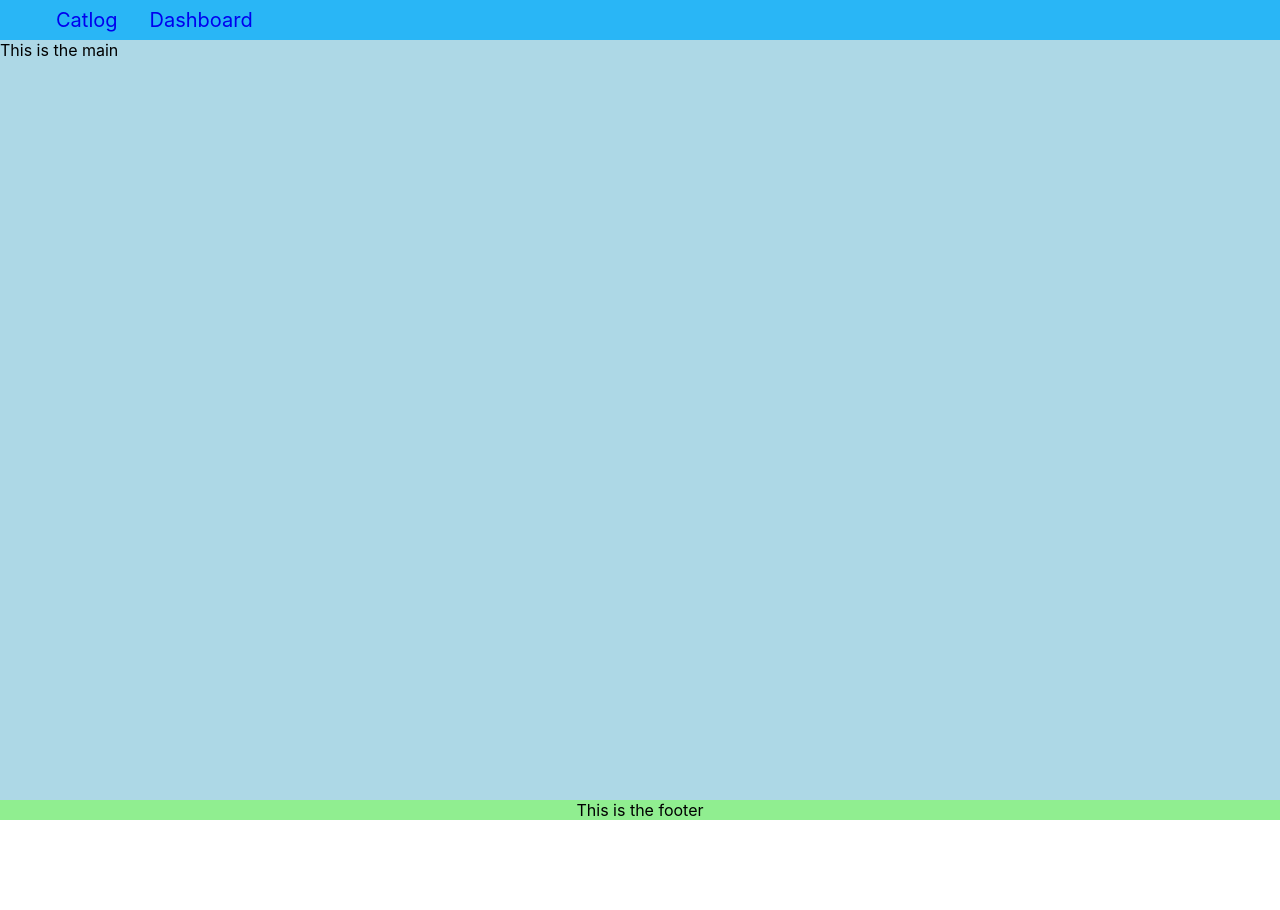
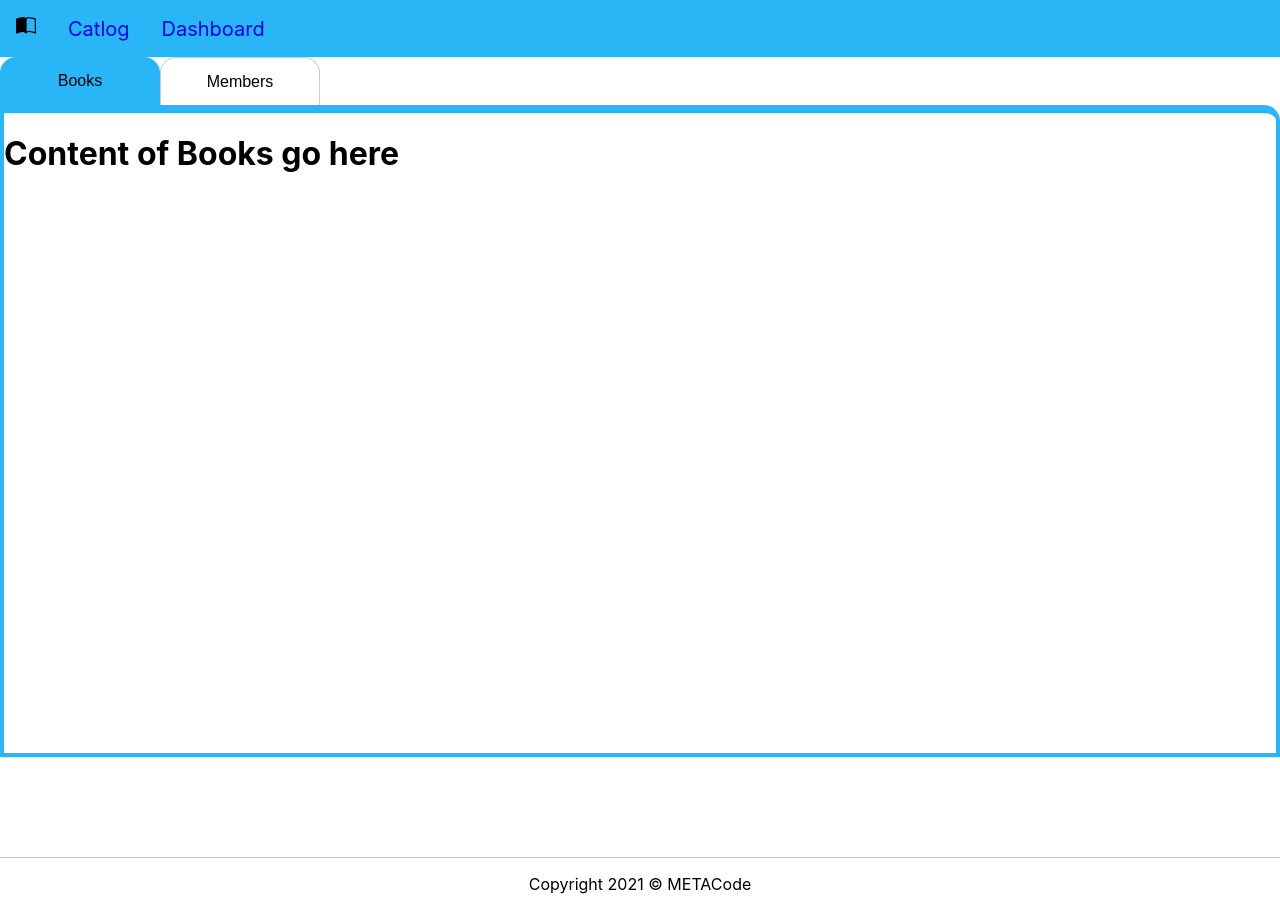
Before and after one commit to lahirusandaruwan7/LMS-Project-practice, a React (Create React App) app: page / in a window 1280 px wide. Before the commit the page ends 820 px from the top, so only its background shows below. Built offline with nearby package versions, Linux system fonts and the light colour scheme.

Commit message:
Refactor Tabs to have dynamic content and Refactor Footer

```diff
--- a/src/App.js
+++ b/src/App.js
@@ -1,8 +1,11 @@
 import React from "react";
 import { ThemeProvider } from "styled-components";
+import { BsBookHalf } from "react-icons/bs";
 
-import { Header, Main, Footer } from "./components/Layout";
+import {  Main, Footer } from "./components/Layout";
 import { Navbar, NavItem, NavLink } from "./components/Navbar";
+
+import Dashboard from "./containers/Dashboard";
 
 function App() {
   const theme = {
@@ -19,8 +22,13 @@
   };
   return (
     <ThemeProvider theme={theme}>
-      <Header>
+
         <Navbar>
+        <NavItem>
+          <NavLink>
+            <BsBookHalf/>
+          </NavLink>
+        </NavItem>
           <NavItem>
             <NavLink href="#">Catlog</NavLink>
           </NavItem>
@@ -28,9 +36,9 @@
             <NavLink href="#">Dashboard</NavLink>
           </NavItem>
         </Navbar>
-      </Header>
-      <Main>This is the main</Main>
-      <Footer>This is the footer</Footer>
+
+      <Main><Dashboard></Dashboard></Main>
+      <Footer> Copyright {new Date().getFullYear()} &copy; METACode {" "}</Footer>
     </ThemeProvider>
   );
 }
--- a/src/components/Layout.js
+++ b/src/components/Layout.js
@@ -1,17 +1,13 @@
 import styled from "styled-components";
 
-export const Header = styled.header`
-  height: 5vh;
 
-`;
 export const Main = styled.main`
-  height: 95vh;
-  background: lightblue;
+  min-height: 100vh;
   margin: 0px;
 `;
 export const Footer = styled.footer`
   display: flex;
   justify-content: center;
-
-  background: lightgreen;
+  padding:1em;
+  border-top:1px solid #ccc;
 `;
--- a/src/components/Navbar.js
+++ b/src/components/Navbar.js
@@ -1,15 +1,9 @@
 import styled from "styled-components/";
 
 export const Navbar = styled.ul`
-display:flex;
-align-items:center;
+padding:1em 0;
 list-style-type: none;
 margin: 0px;
-height: 5vh;
-position:fixed;
-top:0;
-width:100%;
-z-index:1;
 overflow: hidden;
 background-color:${(props)=>props.theme.primary.main};
 `;
--- /dev/null
+++ b/src/components/Tabs.js
@@ -0,0 +1,77 @@
+import React, { useState } from "react";
+import styled from "styled-components";
+
+export const TabsContainer = styled.div`
+  overflow: hidden;
+  background: #fff;
+  height: 100%;
+  width: 100%;
+`;
+const TabButtonContainer = styled.div`
+  display: flex;
+  > * {
+    flex: 1 1 0;
+    max-width: 10em;
+  }
+`;
+export const Tab = styled.button`
+  border: none;
+  outline: none;
+  cursor: pointer;
+  position: relative;
+
+  font-size: 1em;
+  border: ${(props) => (props.active ? "" : "1px solid #ccc")};
+  border-bottom: none;
+  background-color: ${(props) =>
+    props.active ? props.theme.primary.main : "#fff"};
+  height: 3em;
+  color: ${(props) => props.theme.primary.textColor};
+  border-top-left-radius: 1em;
+  border-top-right-radius: 1em;
+
+  :hover {
+    background-color: ${(props) => props.theme.primary.light};
+  }
+`;
+export const TabContents = styled.div`
+  border: 0.25em solid ${(props) => props.theme.primary.main};
+  border-top: 0.5em solid ${(props) => props.theme.primary.main};
+
+  border-top-right-radius: 1em;
+  min-height: 80vh;
+`;
+export const Content = styled.div`
+  ${(props) => (props.active ? "" : "display:none")}
+`;
+
+export default function Tabs(props) {
+  const { contents } = props;
+
+  const [active, setActive] = useState(0);
+
+  const hanleClick = (event) => {
+    const index = parseInt(event.target.id, 0);
+    if (index !== active) {
+      setActive(index);
+    }
+  };
+
+  return(
+    <TabsContainer>
+    <TabButtonContainer>
+      {contents.map((content, index) => (
+        <Tab onClick={hanleClick} active={active === index} id={index}>
+          {content.title}
+        </Tab>
+      ))}
+    </TabButtonContainer>
+    <TabContents>
+        {contents.map((content, index) => (
+          <Content active={active === index}>{content.elements}</Content>
+        ))}
+      </TabContents>
+  </TabsContainer>
+  );
+
+}
--- /dev/null
+++ b/src/containers/Dashboard.js
@@ -0,0 +1,18 @@
+import React from "react";
+
+import Tabs from "../components/Tabs";
+
+const Dashboard = () => {
+
+    const contents = [
+      { title: "Books", elements: <h1>Content of Books go here</h1> },
+      { title: "Members", elements: <h1>Content of members go here</h1> },
+    ]
+
+  return (<Tabs contents ={contents}/>);
+
+
+
+
+};
+export default Dashboard;
```
